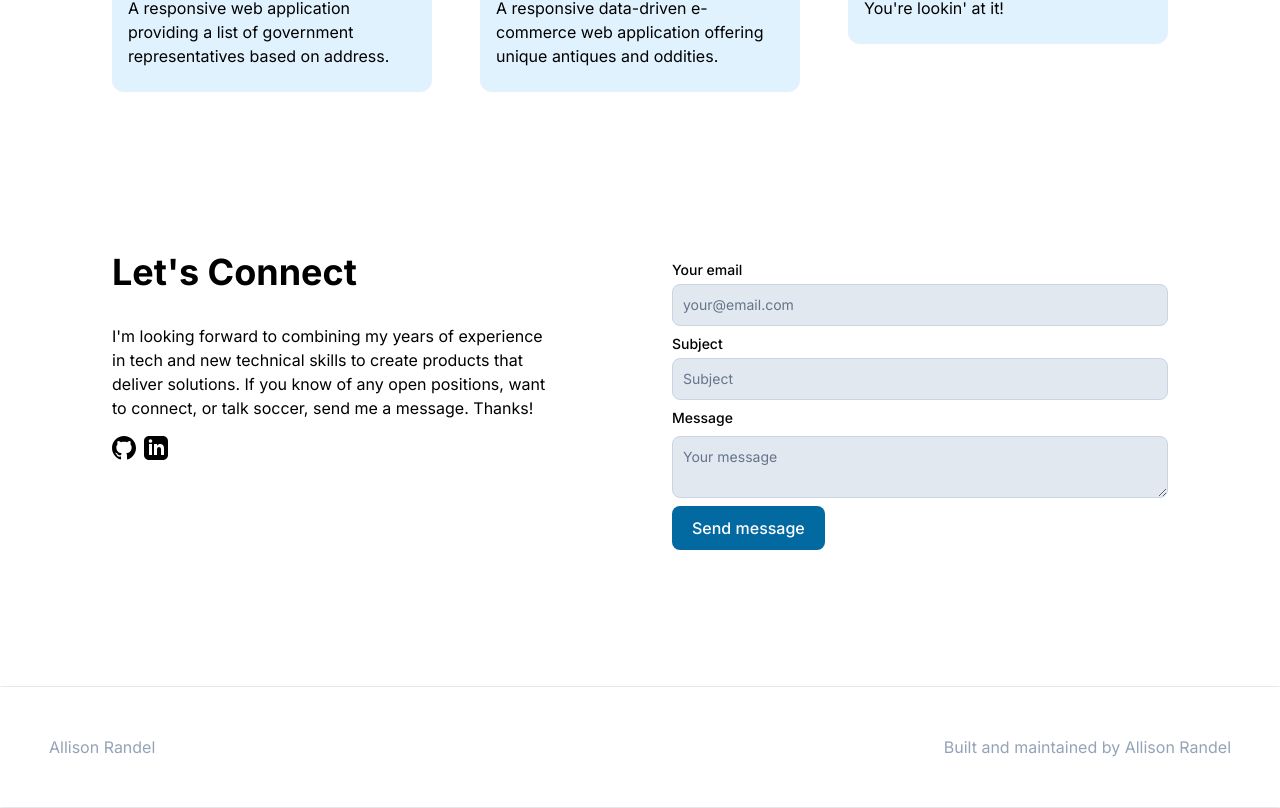
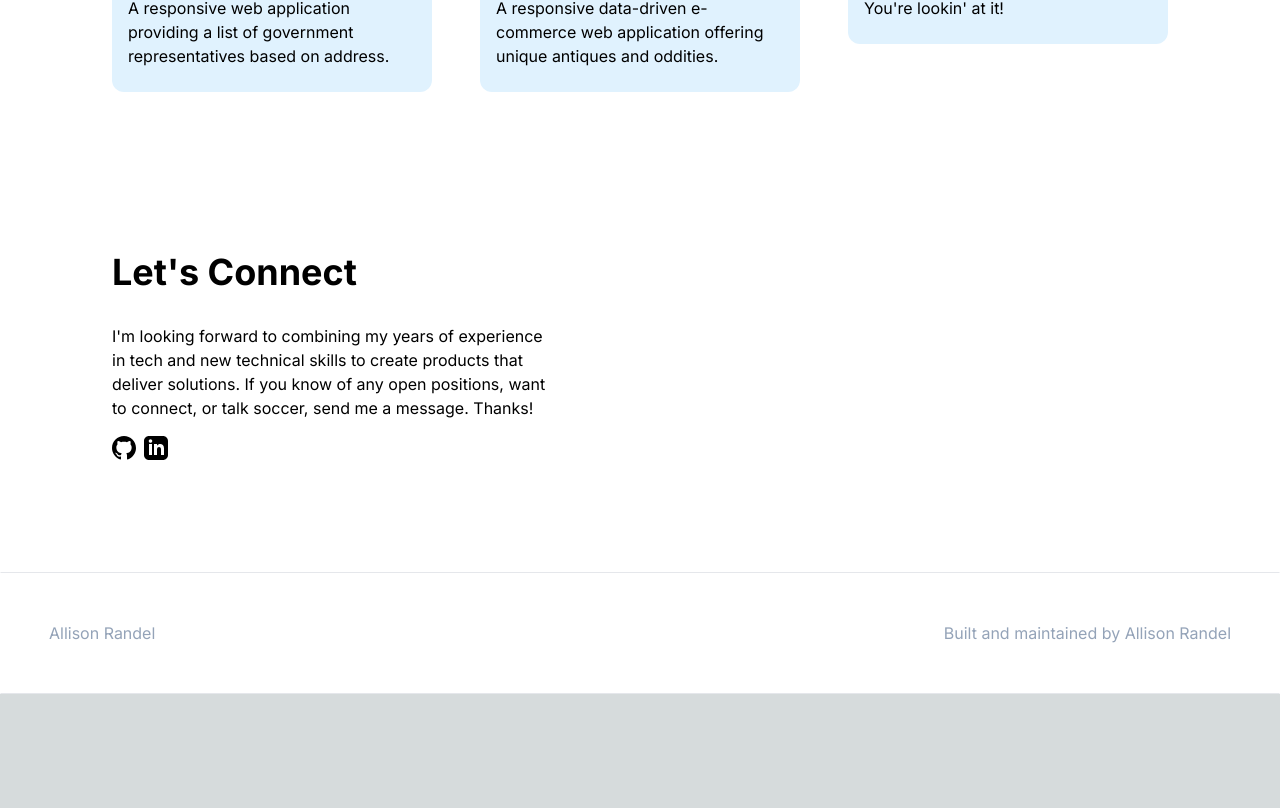
Before and after one commit to arandel1/portfolio, a Next.js app: page / in a window 1280 px wide. Shown: the part 1517-2325 px from the top of the page. After the commit the page ends 2211 px from the top, so only its background shows below. Built offline with nearby package versions, Linux system fonts and the light colour scheme.

Commit message:
removing email form for now

```diff
--- a/app/api/send/route.js
+++ b/app/api/send/route.js
@@ -7,7 +7,7 @@ export async function POST() {
   try {
     const { data, error } = await resend.emails.send({
       from: fromEmail,
-      to: ['allison.randel@gmail.com'],
+      to: ['allison@allisonrandel.com'],
       subject: 'Hello world',
       react: <>Email me!</>,
     });
--- a/app/components/EmailSection.jsx
+++ b/app/components/EmailSection.jsx
@@ -22,7 +22,7 @@ const EmailSection = () => {
           </div>
       </div>
       <div>
-        <form className='flex flex-col mb'>
+        {/* <form className='flex flex-col mb'>
           <label htmlFor="email" type="email"  className='text-black block mb-1 text-sm font-medium my-2'>Your email</label>
           <input
             type = "email"
@@ -55,7 +55,7 @@ const EmailSection = () => {
                 type="submit"
                 className='bg-sky-700 hover:bg-sky-300 text-white hover:text-sky-800 font-medium py-2.5 px-5 rounded-lg'>Send message</button>
             </div>
-        </form>
+        </form> */}
       </div>
 
     </section>
```
